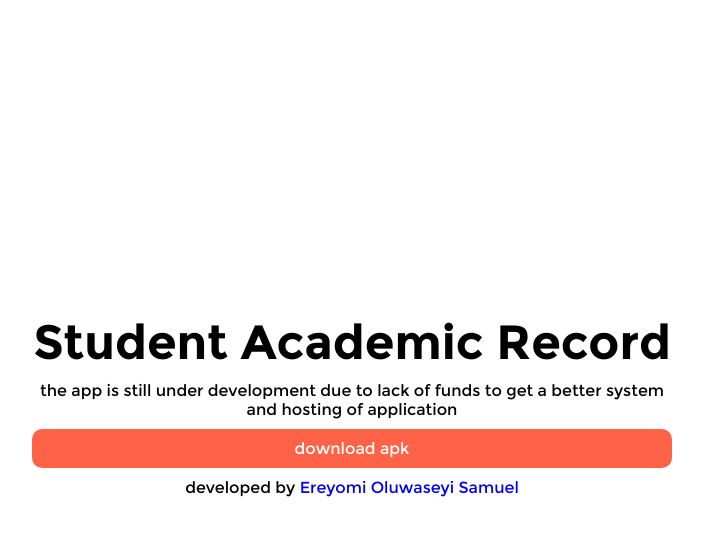
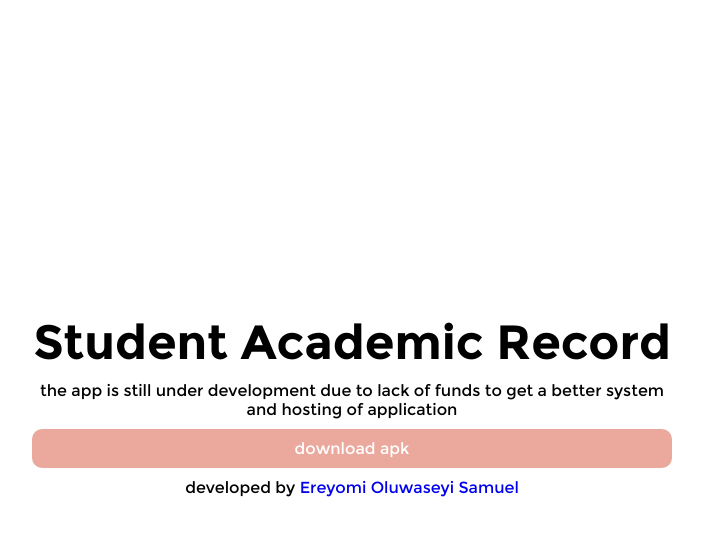
Before and after one commit to ereyomi/studentAcademicRecordWebsite, a plain HTML site: page index.html in a window 1280 px wide. In both pictures the pointer is over the link "download apk". Shown: the whole page, without its empty margins (288-991 px from the left). Drawn offline with Linux system fonts and the light colour scheme; a script that the page names is missing.

Commit message:
refactor: style download

```diff
--- a/css/index.css
+++ b/css/index.css
@@ -47,7 +47,12 @@ a {
     color: white;
     border-radius: 10px;
     margin: 10px 0;
+    transition: .5s all ease-in-out;
 }
+.download-link:hover {
+    background: rgb(235, 169, 157);
+}
+
 @media screen and (min-width: 600px) {
     .main-body {
         width: 50%;
```
